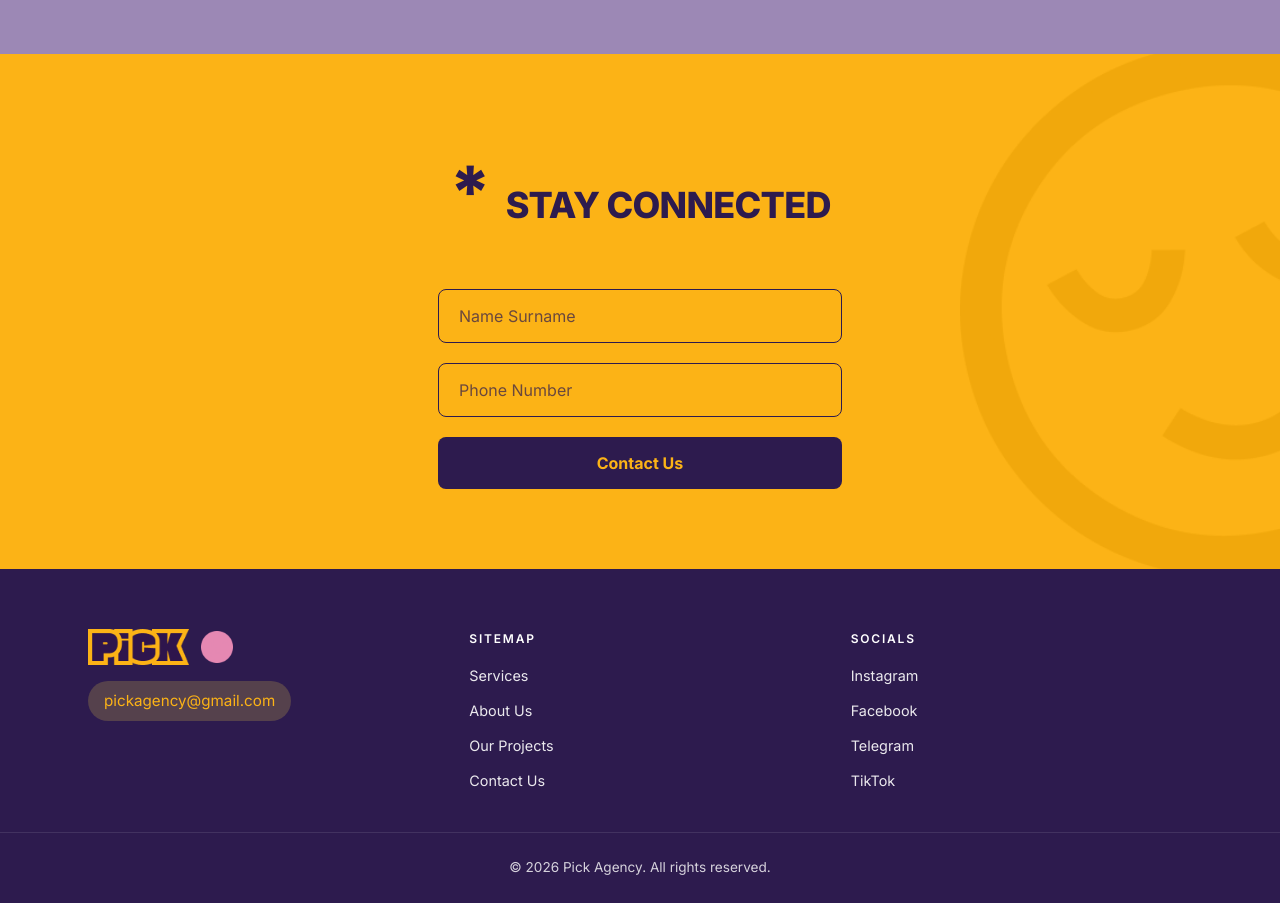
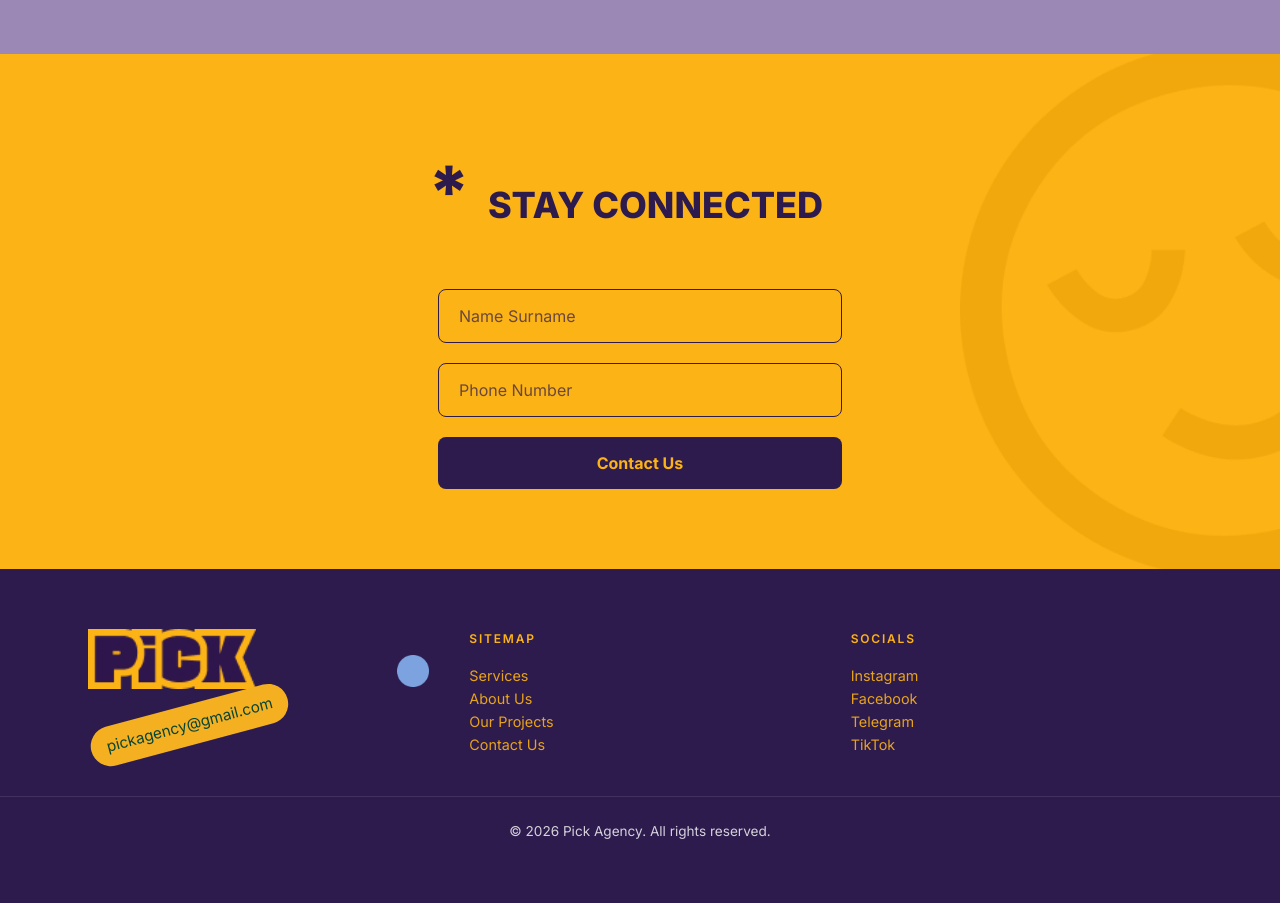
Before and after one commit to Birdman1104/pick-agency, a Vue app: page / in a window 1280 px wide. Shown: the part 4160-5063 px from the top of the page. After the commit the page ends 5027 px from the top, so only its background shows below. Built offline with nearby package versions, Linux system fonts and the light colour scheme.

Commit message:
Minor fixes on stay connected text, style fixes on footer, added smiley animation, animation WIP.

```diff
--- a/src/components/Footer.vue
+++ b/src/components/Footer.vue
@@ -1,4 +1,6 @@
 <script setup>
+import { onMounted, onUnmounted, ref } from 'vue'
+
 const sitemapLinks = [
   { label: 'Services', href: '#services' },
   { label: 'About Us', href: '#about' },
@@ -12,6 +14,34 @@ const socialLinks = [
   { label: 'Telegram', href: '#' },
   { label: 'TikTok', href: '#' },
 ]
+
+const JUMP_DURATION = 2000
+const touchColorPairs = [
+  { emailBg: '#fcb316', emailColor: '#2d1b4e', smileyFilter: 'none' },
+  { emailBg: '#E588B2', emailColor: '#2E154C', smileyFilter: 'hue-rotate(180deg)' },
+  { emailBg: '#9C88B5', emailColor: '#2E154C', smileyFilter: 'hue-rotate(90deg)' },
+  { emailBg: '#FCB316', emailColor: '#014934', smileyFilter: 'hue-rotate(270deg)' },
+]
+
+const colorIndex = ref(0)
+let touchTimeout
+let touchInterval
+
+function cycleColors() {
+  colorIndex.value = (colorIndex.value + 1) % touchColorPairs.length
+}
+
+onMounted(() => {
+  touchTimeout = setTimeout(() => {
+    cycleColors()
+    touchInterval = setInterval(cycleColors, JUMP_DURATION)
+  }, JUMP_DURATION / 2)
+})
+
+onUnmounted(() => {
+  clearTimeout(touchTimeout)
+  clearInterval(touchInterval)
+})
 </script>
 
 <template>
@@ -20,19 +50,22 @@ const socialLinks = [
       <div class="footer__brand">
         <div class="footer__logo-row">
           <img src="/logo_top.png" alt="PICK" class="footer__logo" />
-          <img src="/smiley.png" alt="" class="footer__smiley" aria-hidden="true" />
         </div>
-        <a href="mailto:pickagency@gmail.com" class="footer__email">pickagency@gmail.com</a>
+        <div class="footer__brand-visual">
+          <a href="mailto:pickagency@gmail.com" class="footer__email" :style="{
+            background: touchColorPairs[colorIndex].emailBg,
+            color: touchColorPairs[colorIndex].emailColor,
+          }">
+            pickagency@gmail.com
+          </a>
+          <img src="/smiley.png" alt="" class="footer__smiley" aria-hidden="true"
+            :style="{ filter: touchColorPairs[colorIndex].smileyFilter }" />
+        </div>
       </div>
       <div class="footer__sitemap">
         <h4 class="footer__heading">Sitemap</h4>
         <nav class="footer__nav">
-          <a
-            v-for="link in sitemapLinks"
-            :key="link.label"
-            :href="link.href"
-            class="footer__link"
-          >
+          <a v-for="link in sitemapLinks" :key="link.label" :href="link.href" class="footer__link">
             {{ link.label }}
           </a>
         </nav>
@@ -40,12 +73,7 @@ const socialLinks = [
       <div class="footer__socials">
         <h4 class="footer__heading">Socials</h4>
         <nav class="footer__nav">
-          <a
-            v-for="social in socialLinks"
-            :key="social.label"
-            :href="social.href"
-            class="footer__link"
-          >
+          <a v-for="social in socialLinks" :key="social.label" :href="social.href" class="footer__link">
             {{ social.label }}
           </a>
         </nav>
@@ -83,22 +111,47 @@ const socialLinks = [
 }
 
 .footer__logo {
-  height: 36px;
+  height: 60px;
   width: auto;
 }
 
+.footer__brand-visual {
+  position: relative;
+  display: flex;
+  flex-direction: row;
+  align-items: center;
+  gap: 0;
+}
+
 .footer__smiley {
+  position: absolute;
+  right: 0;
+  top: -100px;
   width: 32px;
   height: 32px;
+  animation: smileyJump 2s ease-in-out infinite;
+  transition: filter 0.15s ease;
 }
 
 .footer__email {
   font-size: 0.95rem;
-  color: var(--color-yellow);
   padding: 8px 16px;
-  background: rgba(245, 213, 71, 0.2);
   border-radius: 20px;
   display: inline-block;
+  transform: rotate(var(--rotation, -15deg));
+  transition: background 0.15s ease, color 0.15s ease;
+}
+
+@keyframes smileyJump {
+
+  0%,
+  100% {
+    top: -100px;
+  }
+
+  50% {
+    top: -50px;
+  }
 }
 
 .footer__email:hover {
@@ -110,19 +163,18 @@ const socialLinks = [
   font-weight: 600;
   text-transform: uppercase;
   letter-spacing: 0.15em;
-  color: var(--color-white);
+  color: var(--color-yellow);
   margin-bottom: 16px;
 }
 
 .footer__nav {
   display: flex;
   flex-direction: column;
-  gap: 12px;
 }
 
 .footer__link {
   font-size: 0.9rem;
-  color: var(--color-white);
+  color: var(--color-yellow);
   opacity: 0.9;
 }
 
--- a/src/components/StayConnected.vue
+++ b/src/components/StayConnected.vue
@@ -19,8 +19,7 @@ const handleSubmit = (e) => {
     </div>
     <div class="container stay-connected__inner">
       <h2 class="stay-connected__title">
-        <span class="stay-connected__asterisk">*</span>
-        STAY CONNECTED
+        <span class="stay-connected__asterisk">*</span>STAY CONNECTED
       </h2>
       <form class="stay-connected__form" @submit="handleSubmit">
         <input v-model="form.name" type="text" placeholder="Name Surname" class="stay-connected__input" required />
@@ -73,14 +72,15 @@ const handleSubmit = (e) => {
   font-size: clamp(1.5rem, 4vw, 2.25rem);
   font-weight: 800;
   color: var(--color-dark-purple);
-  text-align: center;
+  text-align: left;
   margin-bottom: 40px;
-  letter-spacing: -0.02em;
 }
 
 .stay-connected__asterisk {
   font-size: 2em;
   margin-right: 8px;
+  position: relative;
+  left: -10px;
 }
 
 .stay-connected__form {
```
